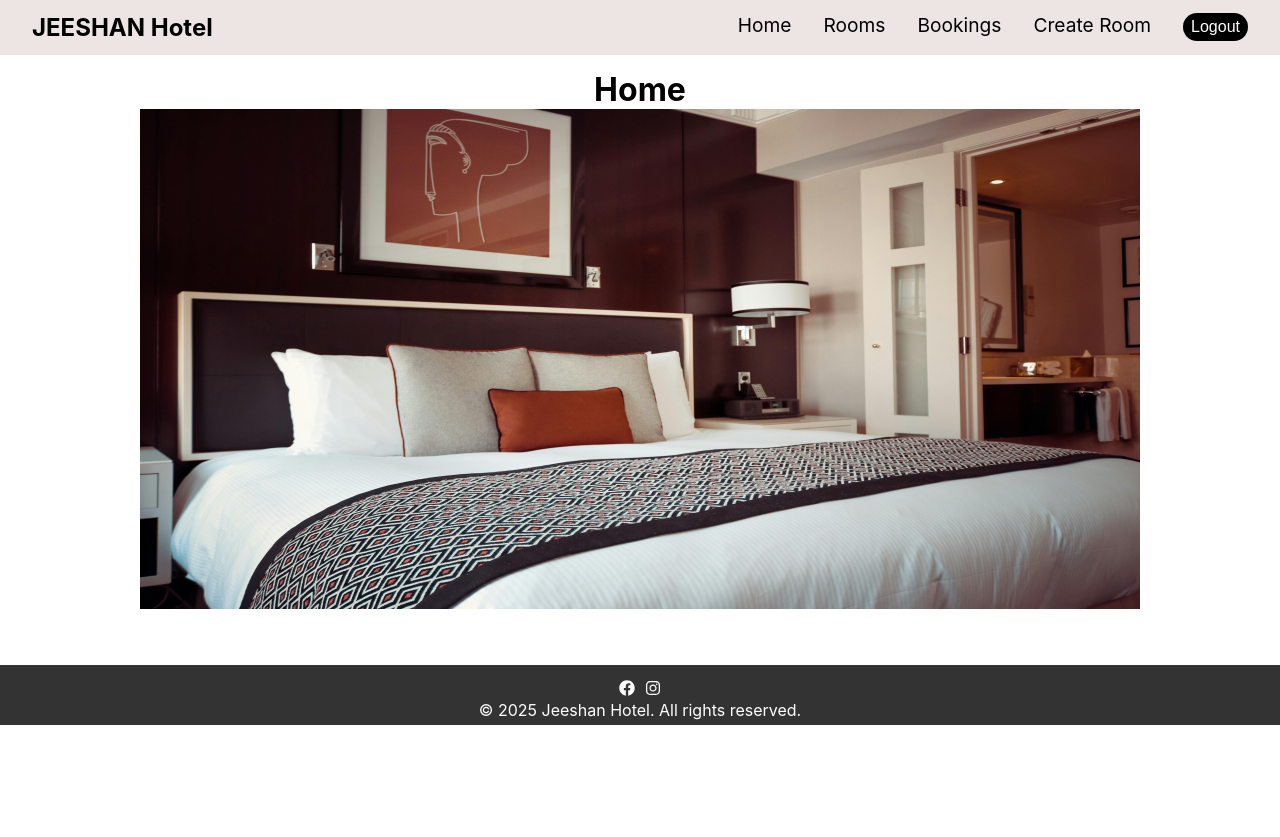
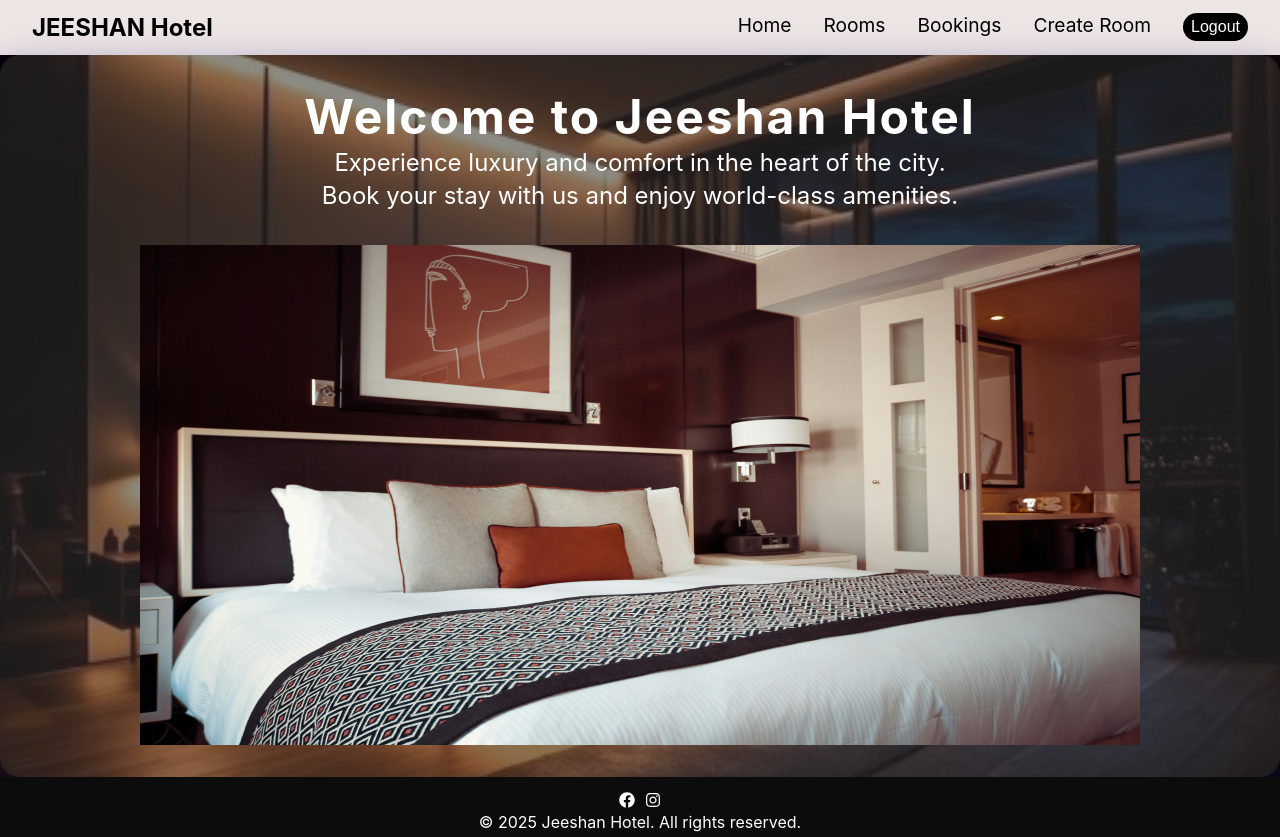
Before and after one commit to Yasindev46/hotelbooking, a React (Create React App) app: page / in a window 1280 px wide. Before the commit the page ends 800 px from the top, so only its background shows below. Built offline with nearby package versions, Linux system fonts and the light colour scheme; sample sign-in values are in the browser's storage.

Commit message:
css modified

```diff
--- a/src/App.css
+++ b/src/App.css
@@ -2,6 +2,13 @@
   margin: 0;
   padding: 0;
   box-sizing: border-box;
+}
+.App{
+  margin: 0px;
+  padding: 0px;
+  display: flex;
+  flex-direction: column;
+  min-height: 100vh;
 }
 a {
   text-decoration: none;
@@ -81,21 +88,21 @@ a {
 }
 /* ========================================================================= */
 .rooms-container {
-  max-width: 1450px;
+  min-height: 620px;
   padding: 15px;
-  .rooms-content {
-    display: flex;
-    margin-top: 20px;
-    justify-content: space-between;
-  }
+  /* background: url('/public/images/image3.jpg') center/cover no-repeat; */
+
+   .rooms-content {
+     display: grid;
+     grid-template-columns: repeat(auto-fit, minmax(320px, 1fr));
+     gap: 2rem;
+     margin: 2rem;
+    }
 }
 /* ========================================================================= */
 .roomlist-container {
-  min-height: 500px;
   .room-box {
     width: 400px;
-    height: 250px;
-    margin: 15px;
     img {
       width: 100%;
     }
@@ -153,3 +160,39 @@ a {
   margin: 0 auto;
   padding: 15px;
 }
+
+/* =========== */
+.home-bg {
+  min-height: 50vh;
+  background: url('/public/images/image1.jpg') center/cover no-repeat;
+}
+
+.home-overlay {
+  background: rgba(0, 0, 0, 0.5);
+  width: 100%;
+  min-height: 80vh;
+}
+
+.home-content {
+  color: #fff;
+  text-align: center;
+  padding: 2rem;
+  border-radius: 20px;
+  box-shadow: 0 8px 32px 0 rgba(31, 38, 135, 0.37);
+  background: rgba(255,255,255,0.1);
+  max-width: 1500px;
+}
+
+.home-title {
+  font-size: 3rem;
+  font-weight: bold;
+  /* margin-bottom: 1rem; */
+  letter-spacing: 2px;
+}
+
+.home-subtitle {
+  font-size: 1.5rem;
+  margin-bottom: 2rem;
+  font-weight: 400;
+  line-height: 1.4;
+}
--- a/src/index.css
+++ b/src/index.css
@@ -1,5 +1,6 @@
 body {
-  margin: 0;
+  margin: 0px;
+  padding: 0px;
   font-family: -apple-system, BlinkMacSystemFont, 'Segoe UI', 'Roboto', 'Oxygen',
     'Ubuntu', 'Cantarell', 'Fira Sans', 'Droid Sans', 'Helvetica Neue',
     sans-serif;
--- a/src/pages/Footer/Footer.css
+++ b/src/pages/Footer/Footer.css
@@ -1,12 +1,12 @@
 .footer {
-    background-color: #333;
+  background-color: #0c0c0c;
   color: #fff;
   padding: 5px 0;
   text-align: center;
-    margin: 10px 0px;
-    /* position: absolute;
-    bottom: 0px; */
+  margin-top: auto;
   width: 100%;
+  position: relative;
+  bottom: 0;
 }
 
 .footer a {
--- a/src/pages/Home/Home.jsx
+++ b/src/pages/Home/Home.jsx
@@ -3,9 +3,17 @@ import Carousel from '../../components/Carousel/Carousel';
 
 const Home = () => {
   return (
-    <div className='home-container'>
-     <h1 className='text-center'>Home</h1>
-     <Carousel/>
+    <div className='home-bg'>
+      <div className='home-overlay'>
+        <div className='home-content'>
+          <h1 className='home-title'>Welcome to Jeeshan Hotel</h1>
+          <p className='home-subtitle'>
+            Experience luxury and comfort in the heart of the city.<br />
+            Book your stay with us and enjoy world-class amenities.
+          </p>
+          <Carousel />
+        </div>
+      </div>
     </div>
   );
 }
--- a/src/pages/manage/Createroom.jsx
+++ b/src/pages/manage/Createroom.jsx
@@ -19,7 +19,7 @@ const Createroom = () => {
     useEffect(() => {
       if (isSuccesss) {
         dispatch(reset())
-          navigate("/dashboard");
+          navigate("/rooms");
       }
     }, [isSuccesss,dispatch,navigate]);
 
--- a/src/pages/manage/Rooms.jsx
+++ b/src/pages/manage/Rooms.jsx
@@ -23,10 +23,11 @@ const Rooms = () => {
     <div className="rooms-container">
       <h1 className="text-center">Rooms</h1>
     <div className="rooms-content">
-      {rooms.length > 0 &&
+      {rooms.length > 0 ?
         rooms.map((item) => {
           return <Roomlist item={item} />;
-        })}
+        }):
+        <h3 className="text-center">No Rooms Found</h3>}
     </div>
     </div>
   );
```
Also changed, not shown: src/App.js (line endings or trailing spaces). Lines whose indentation alone changed are shown as unchanged.
